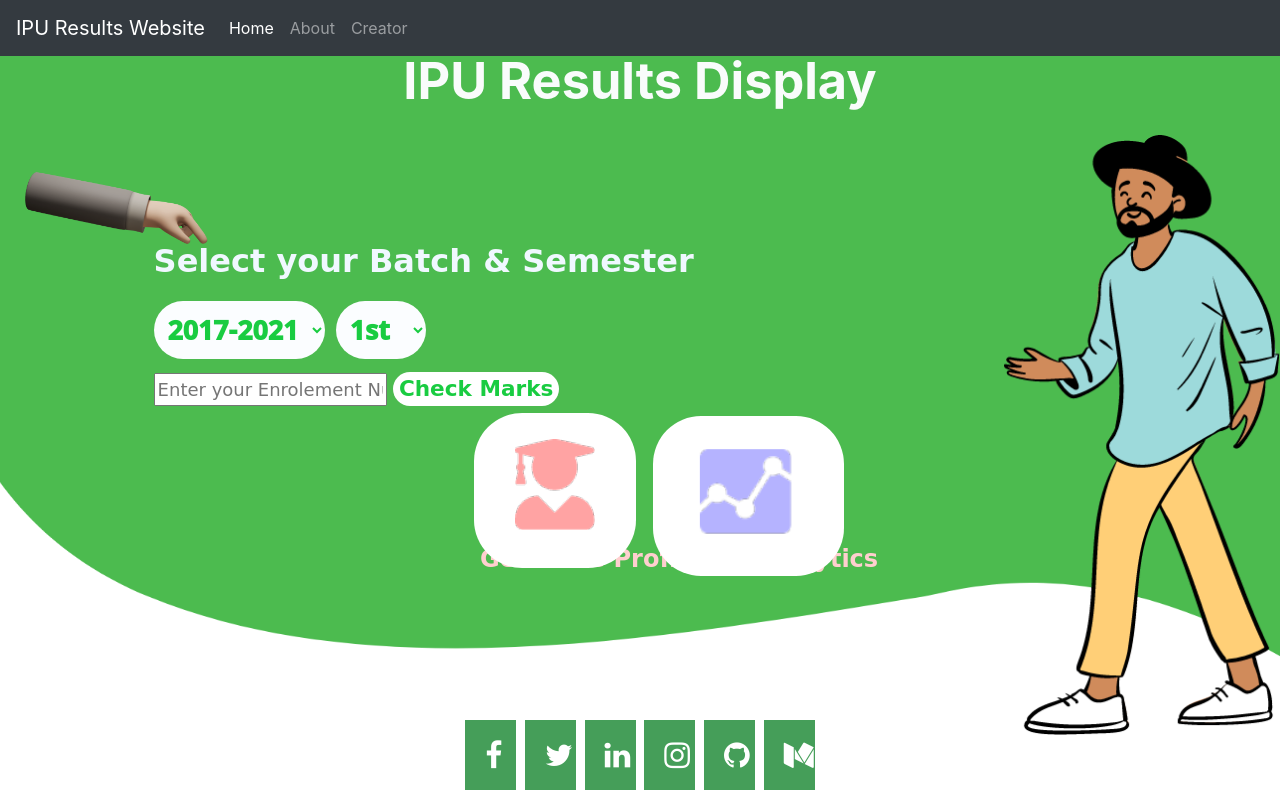
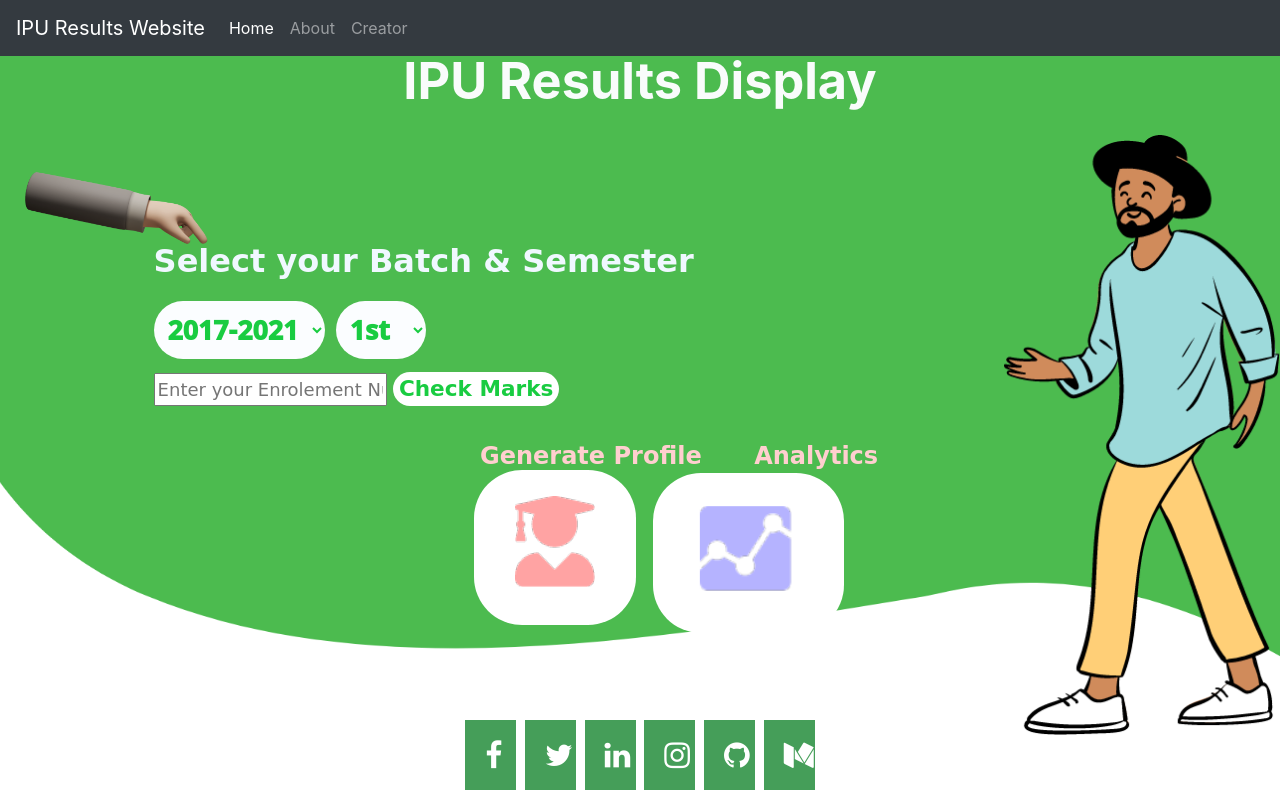
Before and after one commit to kaustubhgupta/IPU-Website, a Flask app: page / in a window 1280 px wide. Run offline with Flask 2, Linux system fonts and the light colour scheme; some libraries are stand-ins or nearby versions.

Commit message:
Minor tweaks

```diff
--- a/app/static/css/min.css
+++ b/app/static/css/min.css
@@ -108,14 +108,13 @@
     position: absolute;
     border-radius: 0.5in;
     margin-left: 37%;
-    margin-top: 0.5%;
-
+    margin-top: 2.5%;
 }
 
 .img-analytics {
     position: absolute;
     border-radius: 0.5in;
-    margin-top: 0.72%;
+    margin-top: 2.72%;
     margin-left: 51%;
     height: 20%;
 }
@@ -273,6 +272,10 @@ width: 4%;
     font-family: cursive;
 }
 
+.extra {
+    margin-top: -8%;
+}
+
 @media only screen and (min-device-width : 320px) and (max-device-width : 480px) {
 
     .marks {
@@ -334,13 +337,13 @@ width: 4%;
         position: absolute;
         border-radius: 1in;
         margin-left: 3%;
-        margin-top: 0.5%;
+        margin-top: 10.5%;
     }
 
     .img-analytics {
         position: absolute;
         border-radius: 0.5in;
-        margin-top: 5.5%;
+        margin-top: 10.5%;
         margin-left: 53%;
     }
 
@@ -387,7 +390,7 @@ width: 4%;
 
     .features-name {
         margin-left: 7%;
-        margin-top: 42%;
+        margin-top: 37%;
     }
 
     a:hover {
@@ -469,4 +472,8 @@ width: 4%;
         list-style-position: inside;
         margin-left: -11%;
     }
+
+    .extra {
+        margin-top: -22%;
+    }
 }
--- a/app/templates/index.html
+++ b/app/templates/index.html
@@ -31,6 +31,7 @@
         <button type="submit" class="chk-btn">Check Marks</button>
     </div>
     </form>
+    <div class="extra">
         <a href="/profile"><img class="img-profgen" src="/static/img/profile.png"></a>
         <a href="/dashapp"><img class="img-analytics" src="/static/img/analytics.png"></a>
         <div class="features-name">
@@ -39,4 +40,5 @@
             <a class="custom-a" href="/dashapp">Analytics</a>
         </div>
     </div>
+</div>
 {% endblock body %}
```
Lines whose indentation alone changed are shown as unchanged.
